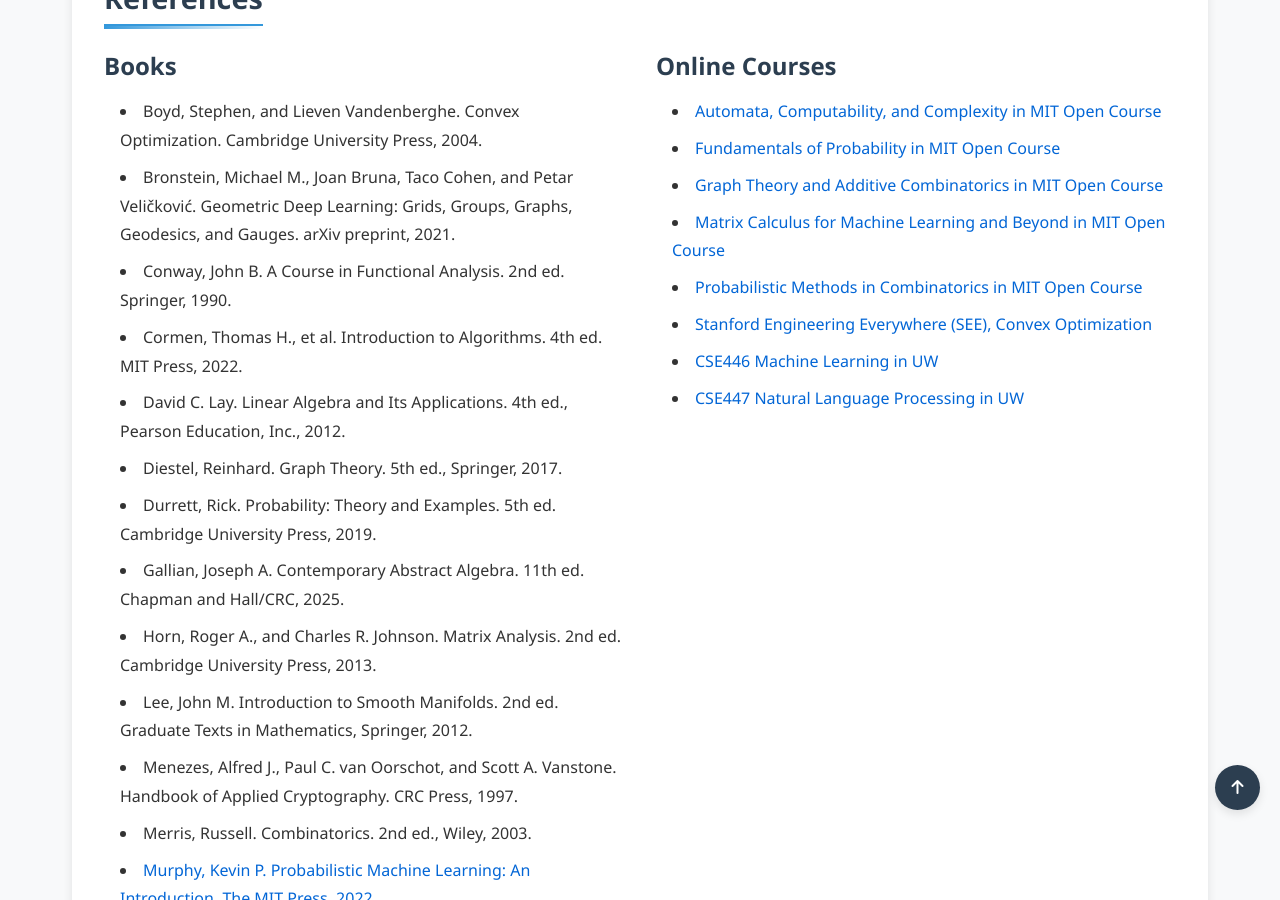
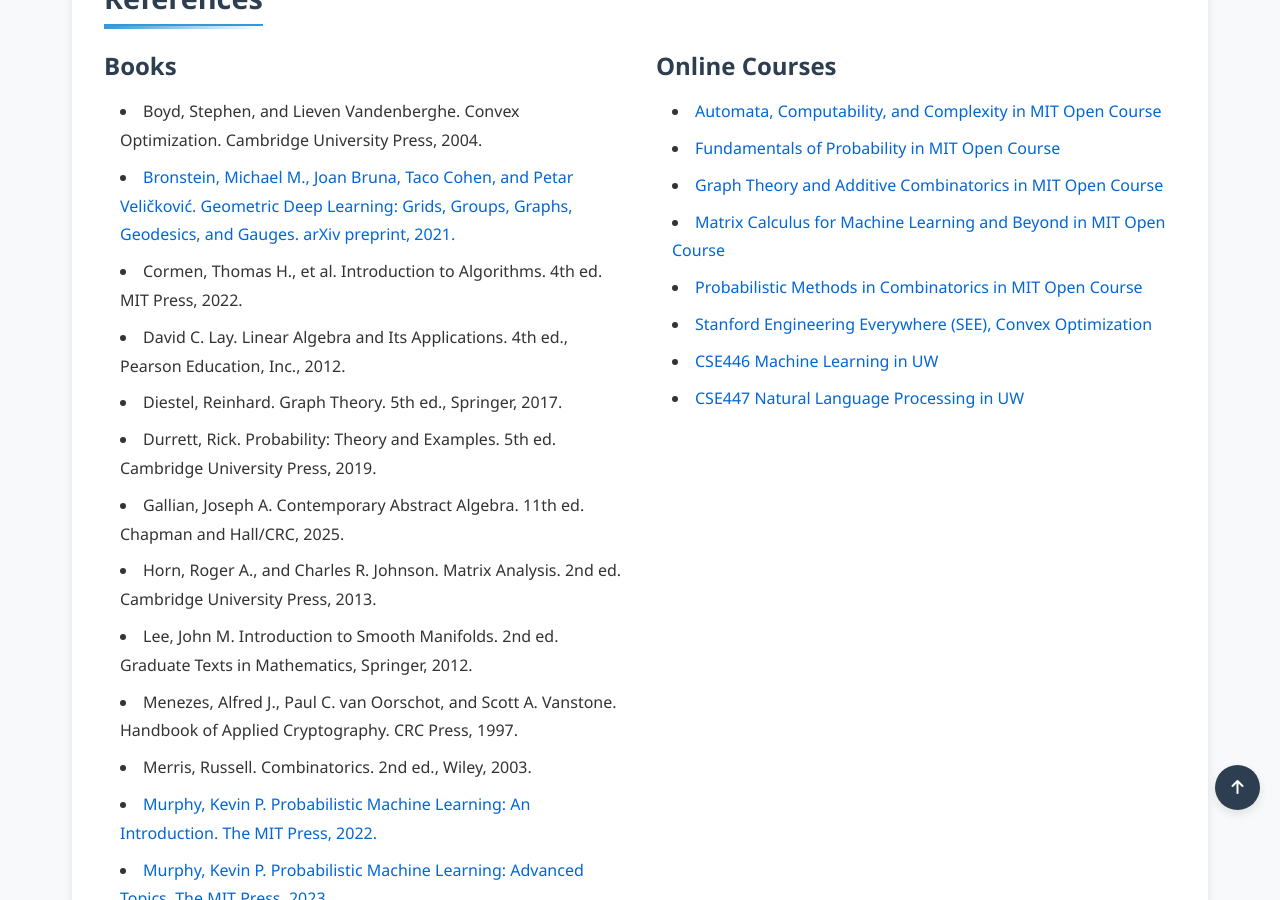
Before and after one commit to Yusukey01/yusukey01.github.io, a Jekyll site: the page built from index.html, in a window 1280 px wide and 900 px high, scrolled down 1849 px. Built offline with Jekyll 4.4.1, drawn with Linux system fonts in a browser that asks for light colours.

Commit message:
add more references

```diff
--- a/index.html
+++ b/index.html
@@ -257,8 +257,7 @@ uses_python: false
                     <h3>Books</h3>
                     <ul>
                         <li>Boyd, Stephen, and Lieven Vandenberghe. Convex Optimization. Cambridge University Press, 2004.</li>
-                        <li>Bronstein, Michael M., Joan Bruna, Taco Cohen, and Petar Veličković. Geometric Deep Learning: Grids, Groups, Graphs, Geodesics, and Gauges. arXiv preprint, 2021.</li>
-                        <li>Conway, John B. A Course in Functional Analysis. 2nd ed. Springer, 1990.</li>
+                        <li><a href="https://geometricdeeplearning.com/">Bronstein, Michael M., Joan Bruna, Taco Cohen, and Petar Veličković. Geometric Deep Learning: Grids, Groups, Graphs, Geodesics, and Gauges. arXiv preprint, 2021.</a></li>
                         <li>Cormen, Thomas H., et al. Introduction to Algorithms. 4th ed. MIT Press, 2022.</li>
                         <li>David C. Lay. Linear Algebra and Its Applications. 4th ed., Pearson Education, Inc., 2012.</li>
                         <li>Diestel, Reinhard. Graph Theory. 5th ed., Springer, 2017.</li>
```
